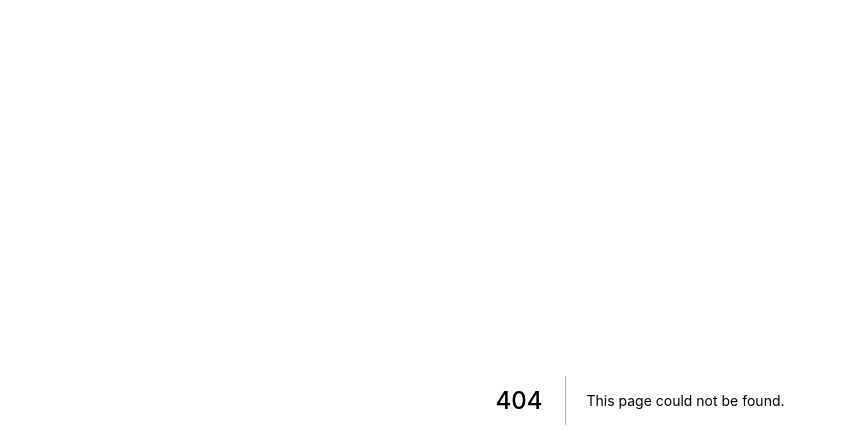
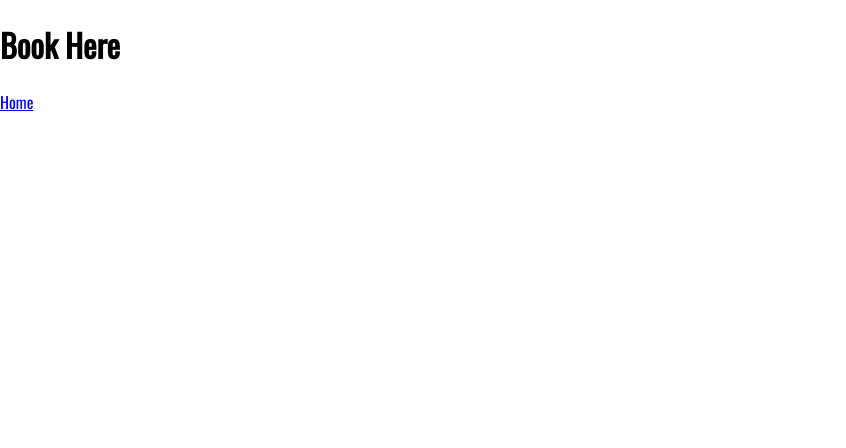
Before and after one commit to keMoleseng/salon-app, a Next.js app: page /booking in a window 1280 px wide. Before the commit this address had no page. Shown: the top 448 px of the page, without its empty margins (0-846 px from the left). Built offline with nearby package versions, Linux system fonts and the light colour scheme; a web font is replaced by a local one.

Commit message:
Adding booking page

```diff
--- /dev/null
+++ b/pages/booking.js
@@ -0,0 +1,11 @@
+import Link from 'next/link';
+
+export default function Booking() {
+    return (
+    <div>
+        <h1>Book Here</h1>
+        <Link href='/'>
+            <a>Home</a>
+        </Link>
+    </div>)
+}
```
